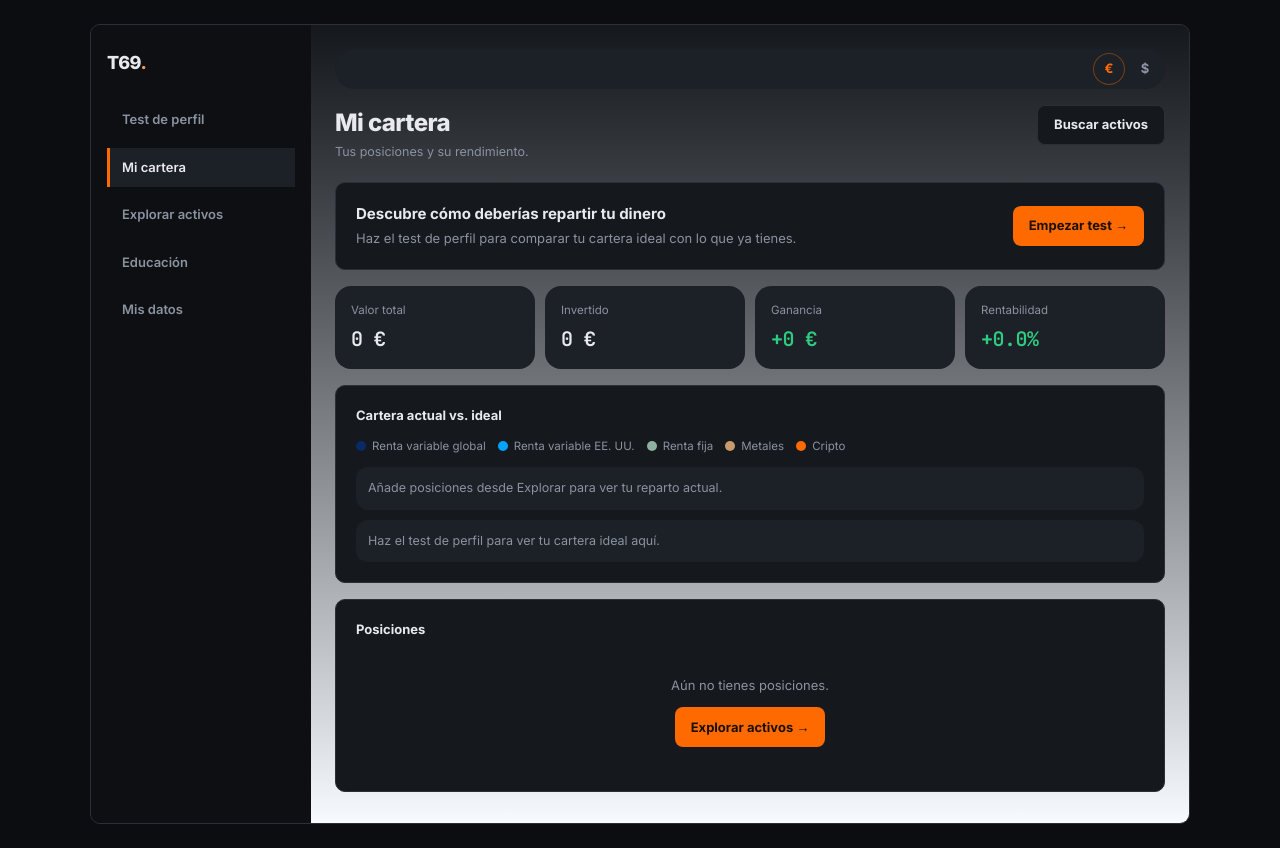
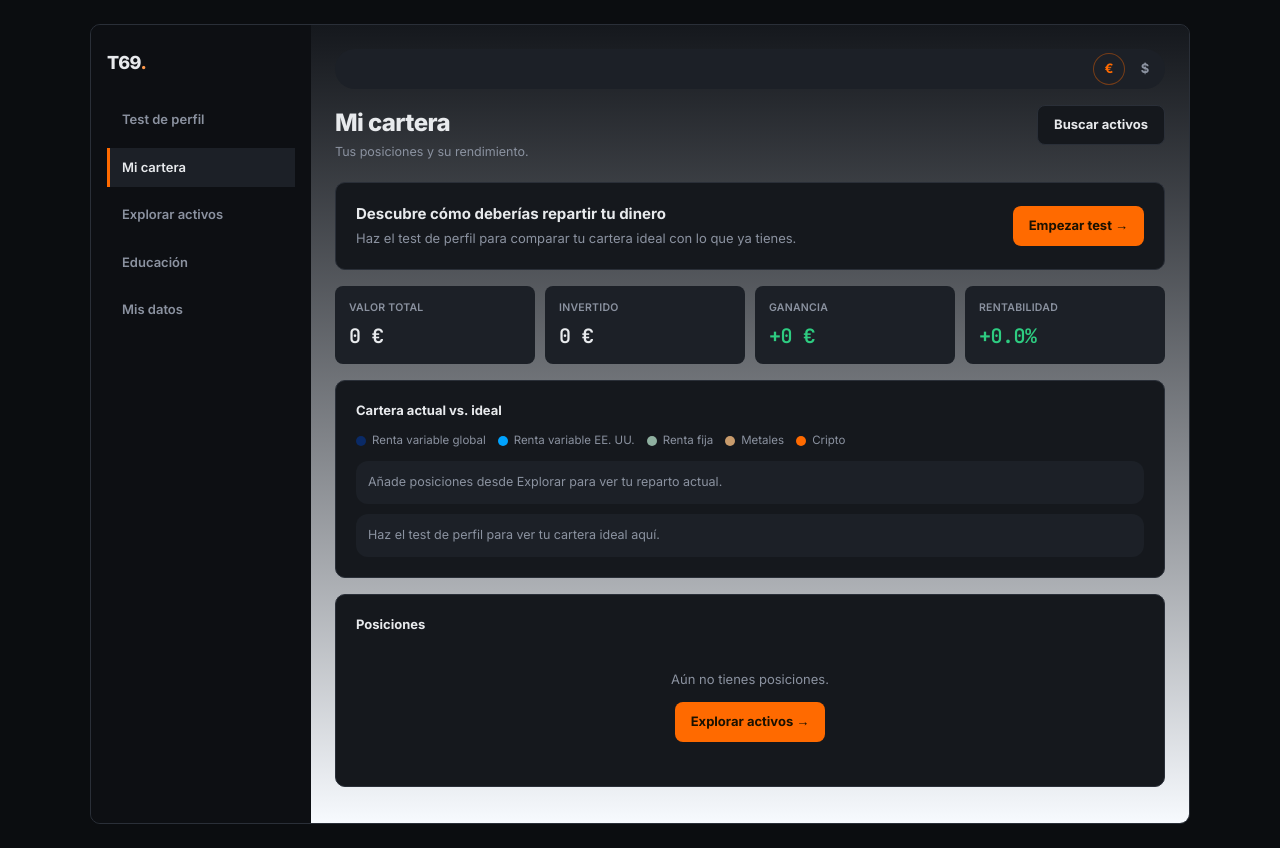
Before and after one commit to llabres1969-creator/t69-investment, a Next.js app: page /portfolio in a window 1280 px wide. Built offline with nearby package versions, Linux system fonts and the light colour scheme.

Commit message:
Apply monospaced tabular numerals and terminal-style labels to KpiCard/StatGrid

```diff
--- a/src/components/ui/KpiCard.tsx
+++ b/src/components/ui/KpiCard.tsx
@@ -1,4 +1,5 @@
 import { cn } from "@/lib/cn";
+import { NUM_CLASS } from "@/lib/format";
 
 interface KpiCardProps {
   label: string;
@@ -14,9 +15,11 @@ const toneClasses = {
 
 export function KpiCard({ label, value, tone = "default" }: KpiCardProps) {
   return (
-    <div className="rounded-2xl bg-surface-2 p-4">
-      <div className="mb-1.5 text-[11.5px] text-muted">{label}</div>
-      <div className={cn("font-mono text-xl font-extrabold tracking-tight", toneClasses[tone])}>
+    <div className="rounded-control bg-surface-2 p-3.5">
+      <div className="mb-1.5 text-[10.5px] font-semibold uppercase tracking-wide text-muted">
+        {label}
+      </div>
+      <div className={cn(NUM_CLASS, "text-xl font-extrabold tracking-tight", toneClasses[tone])}>
         {value}
       </div>
     </div>
--- a/src/components/ui/StatGrid.tsx
+++ b/src/components/ui/StatGrid.tsx
@@ -1,4 +1,5 @@
 import { cn } from "@/lib/cn";
+import { NUM_CLASS } from "@/lib/format";
 
 export interface Stat {
   label: string;
@@ -21,9 +22,13 @@ export function StatGrid({ stats, columns = 3 }: { stats: Stat[]; columns?: 2 |
       )}
     >
       {stats.map((stat) => (
-        <div key={stat.label} className="rounded-2xl bg-surface-2 p-3.5">
-          <div className="mb-1 text-[11px] text-muted">{stat.label}</div>
-          <div className={cn("text-[16px] font-bold", toneClasses[stat.tone ?? "default"])}>
+        <div key={stat.label} className="rounded-control bg-surface-2 p-3.5">
+          <div className="mb-1 text-[10px] font-semibold uppercase tracking-wide text-muted">
+            {stat.label}
+          </div>
+          <div
+            className={cn(NUM_CLASS, "text-[16px] font-bold", toneClasses[stat.tone ?? "default"])}
+          >
             {stat.value}
           </div>
         </div>
```
